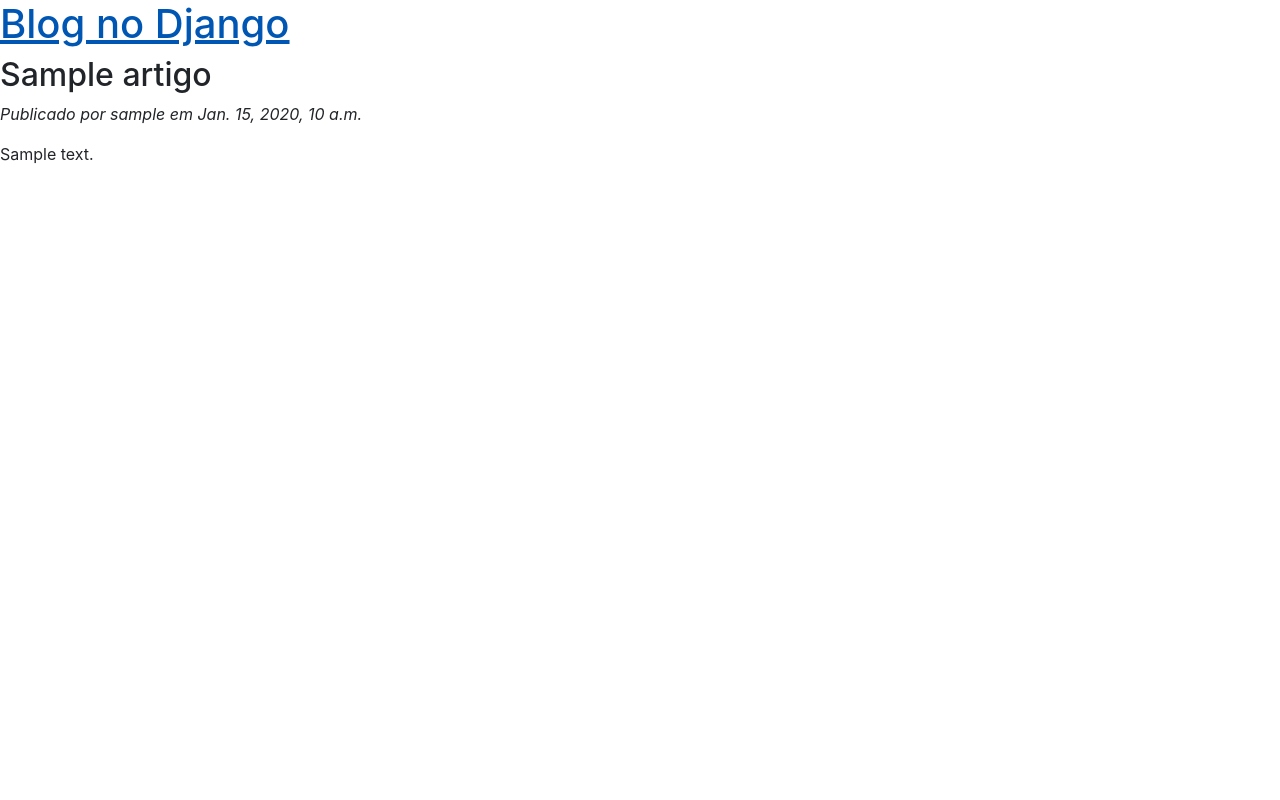
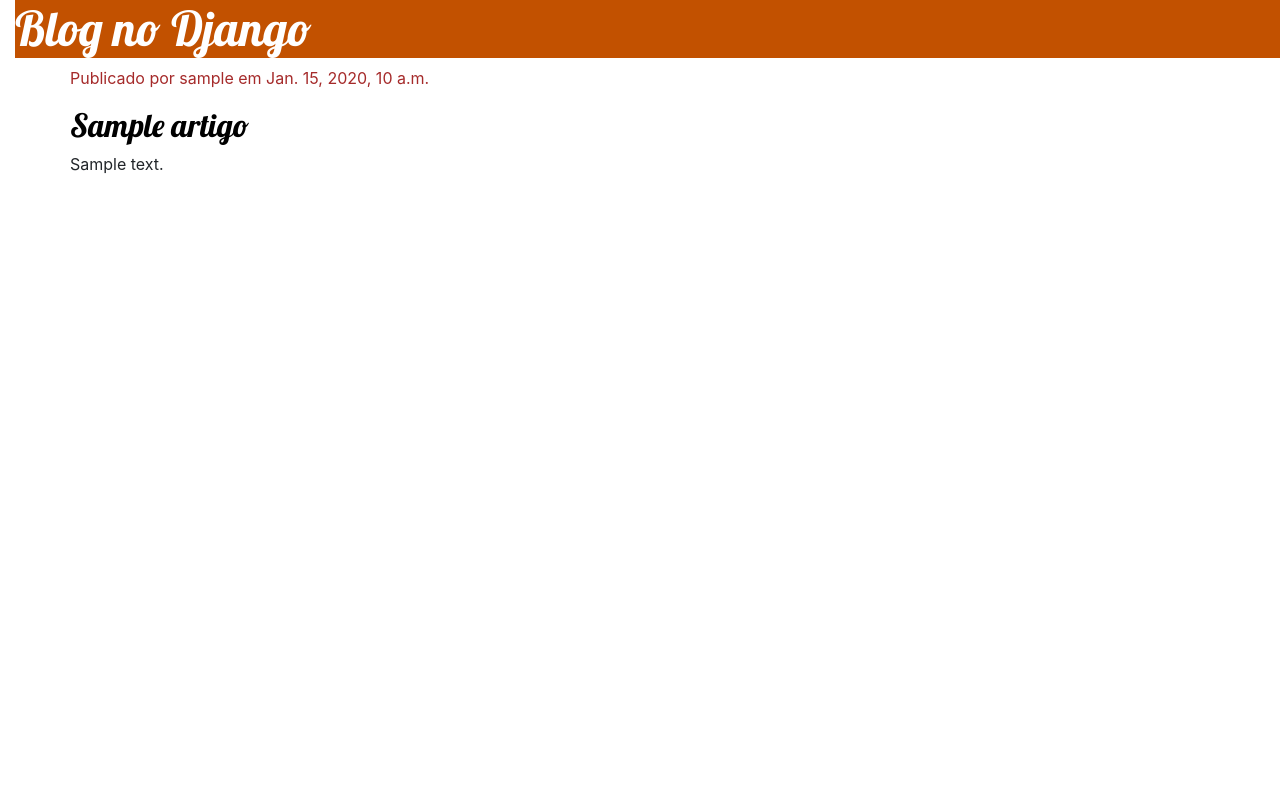
Before and after one commit to victordomingos/Learning_Django, a Django app: page / in a window 1280 px wide. Run offline with Django 3.2, Linux system fonts and the light colour scheme; tables that the repository leaves empty hold one stand-in row (values such as "Sample post"); some libraries are stand-ins or nearby versions.

Commit message:
css/template

```diff
--- a/01_mysite/blog/static/css/blog.css
+++ b/01_mysite/blog/static/css/blog.css
@@ -1,3 +1,57 @@
+body {
+    padding-left: 15px;
+}
+
 h1 a, h2 a {
     color: #C25100;
+    font-family: 'Lobster';
 }
+
+.page-header {
+    background-color:#C25100;
+    margin-top: 0;
+    padding: 20px 20px 20px 20px 40px;
+}
+
+.page-header h1, .page-header h1 a, .page-header h1 a:visited, .page-header h1 a:active
+{
+    color: #fff;
+    font-size: 36pt;
+    text-decoration: none;
+}
+
+.content {
+    margin-left: 40px;
+}
+
+h1, h2, h3, h4 {
+    font-family: 'Lobster', cursive;
+}
+
+.data {
+    color: brown;
+}
+
+.save {
+    flat: right;
+}
+
+
+.post-form textarea, .post-form input {
+    width: 100%;
+}
+
+.top-menu, .top-menu:hover, .top-menu:visited {
+    color: #fff;
+    float: right;
+    font-size: 26pt;
+    margin-right: 20px;
+}
+
+.artigo {
+    margin-botom: 70px;
+}
+
+.artigo h2 a, .artigo h2 a:visited {
+    color: #000;
+}
--- a/01_mysite/blog/templates/blog/artigos.html
+++ b/01_mysite/blog/templates/blog/artigos.html
@@ -8,23 +8,33 @@
           href="https://stackpath.bootstrapcdn.com/bootstrap/4.4.1/css/bootstrap.min.css"
           integrity="sha384-Vkoo8x4CGsO3+Hhxv8T/Q5PaXtkKtu6ug5TOeNV6gBiFeWPGFN9MuhOf23Q9Ifjh"
           crossorigin="anonymous">
-
+    <link href="//fonts.googleapis.com/css?family=Lobster&subset=latin,latin-ext" rel="stylesheet" type="text/css">
     <link rel="stylesheet" href="{% static 'css/blog.css' %}">
 
 </head>
 <body>
 
-<div>
+<div class="page-header">
     <h1><a href="/">Blog no Django</a></h1>
 </div>
 
-{% for artigo in artigos %}
-    <div>
-        <h2>{{ artigo.titulo }}</h2>
-        <p><em>Publicado por {{ artigo.autor }} em {{ artigo.data_publicacao }}</em></p>
-        <p>{{ artigo.texto|linebreaksbr }}</p>
+<div class="content container">
+    <div class="row">
+        <div class="col-md-8">
+            {% for artigo in artigos %}
+                <div class="artigo">
+
+                    <div class="data">
+                        <p>Publicado por {{ artigo.autor }} em {{ artigo.data_publicacao }}</p>
+                    </div>
+                    <h2><a href="">{{ artigo.titulo }}</a></h2>
+                    <p>{{ artigo.texto|linebreaksbr }}</p>
+                </div>
+            {% endfor %}
+        </div>
     </div>
-{% endfor %}
+
+</div>
 
 </body>
 </html>
```
